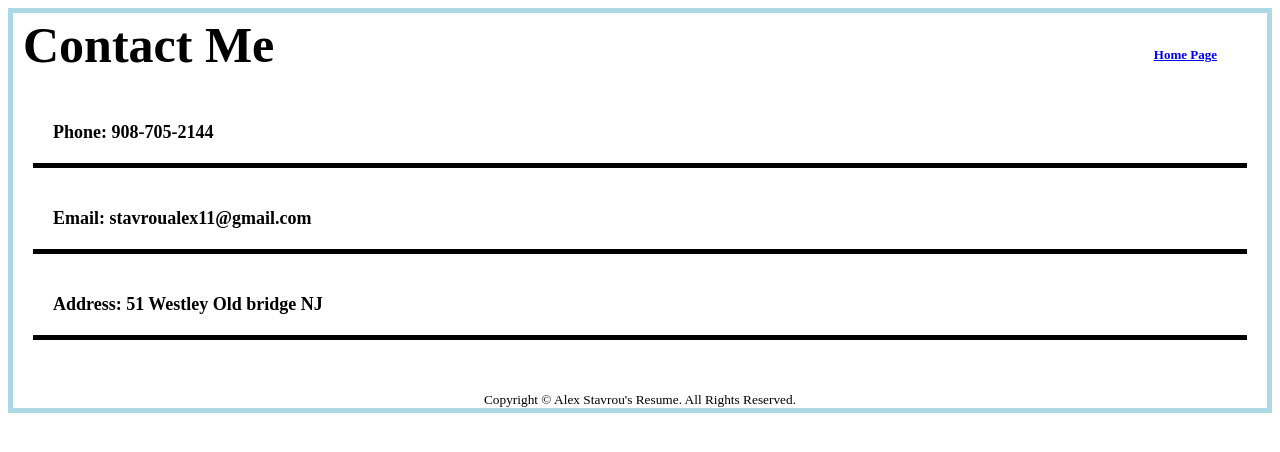
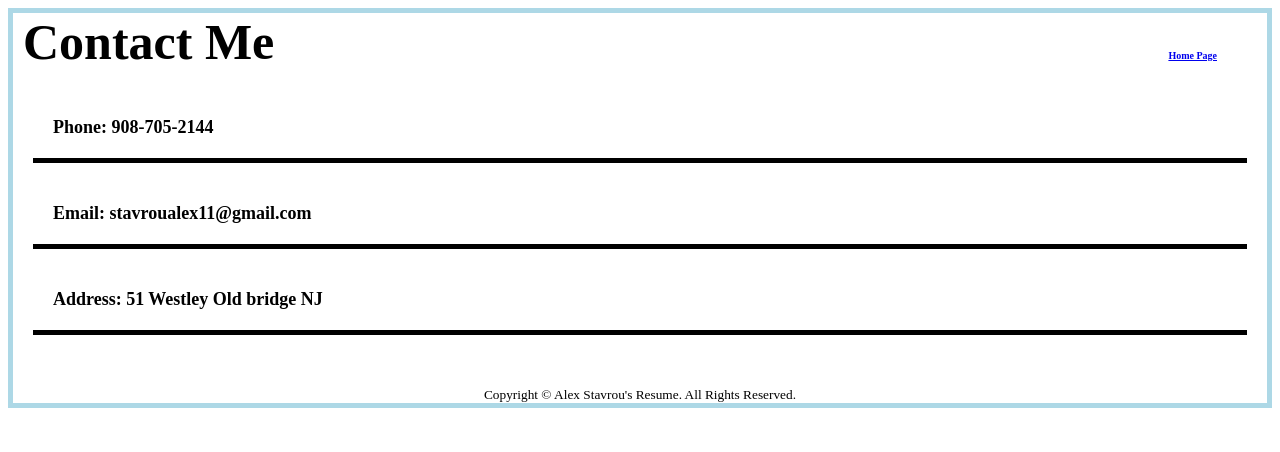
Before and after one commit to Alexs2256/Alex-s-Resume, a plain HTML site: page page2.html in a window 1280 px wide. Drawn offline with Linux system fonts and the light colour scheme.

Commit message:
Update style.css

```diff
--- a/style.css
+++ b/style.css
@@ -22,7 +22,7 @@ ul  {
 }
 
 h3 {
-    font-size: small;
+    font-size: 10px;
     display: inline-block;
     margin-right: 50px;
 
```
